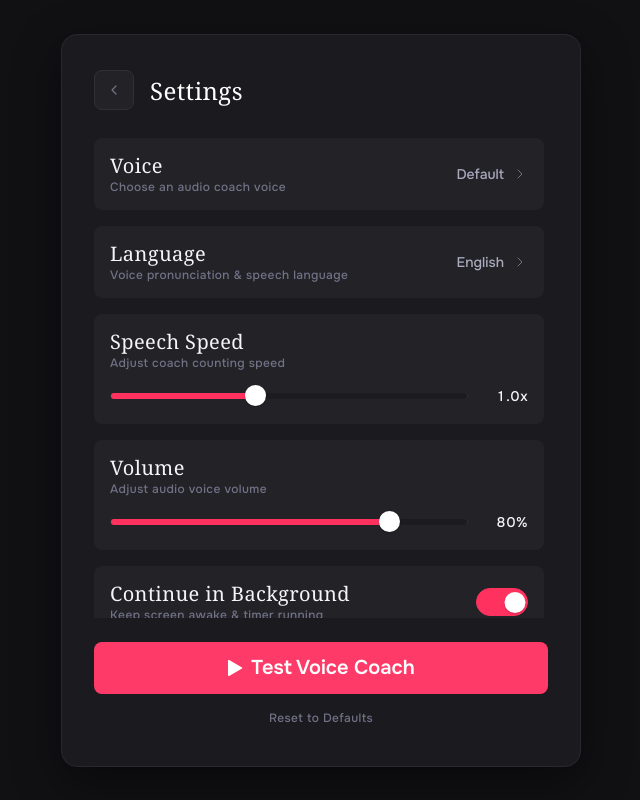
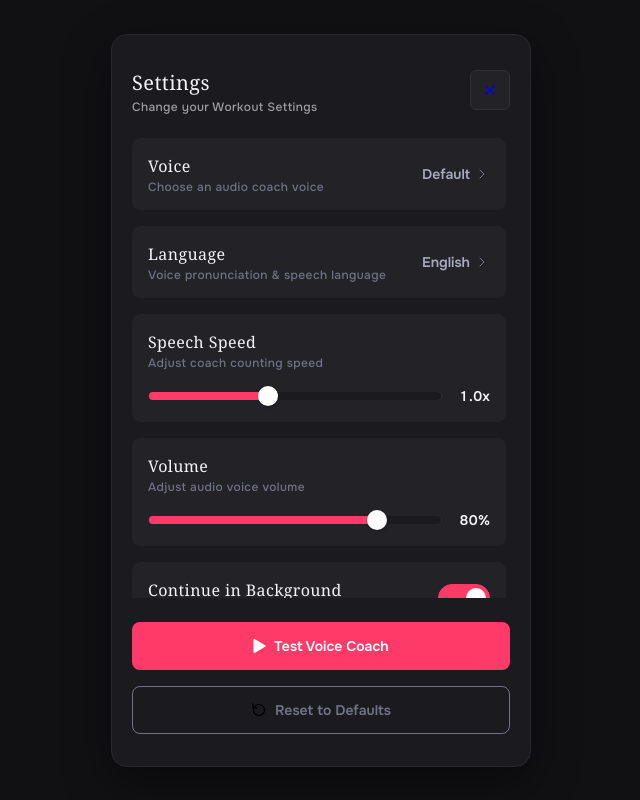
Before and after one commit to benjohnantony/Counter, a plain HTML site: page settings.html in a window 1280 px wide. Shown: the whole page, without its empty margins (319-959 px from the left). Drawn offline with Linux system fonts and the light colour scheme; a web font is replaced by a local one.

Commit message:
Directly sync Settings page with Figma file: exact padding, card spacing, typography, and button outlines

```diff
--- a/settings.html
+++ b/settings.html
@@ -10,7 +10,7 @@
   <style>
     /*
      * ━━━━━━━━━━━━━━━━━━━━━━━━━━━━━━━━━━━━━━━━━━━━━━━━━━━━━━━━━━━━━
-     *  FIGMA DESIGN SYSTEM — EXACT SPECIFICATION (520 × 733 px)
+     *  FIGMA EXTRACTED DESIGN SYSTEM — SETTINGS SCREEN (ID: 38:5133)
      * ━━━━━━━━━━━━━━━━━━━━━━━━━━━━━━━━━━━━━━━━━━━━━━━━━━━━━━━━━━━━━
      */
 
@@ -21,29 +21,28 @@
     }
 
     :root {
-      /* Colors */
+      /* Colors directly from Figma file */
       --bg:                   #1B1B1F; /* Main surface */
-      --card-surface:         #222227; /* Setting cards, inactive tabs, icon buttons */
-      --input-surface:        #1B1B20; /* Number steppers & inactive tracks */
+      --card-surface:         #222227; /* Setting cards, icon buttons */
+      --input-surface:        #1B1B1F; /* Inactive switch track, slider track */
       --outer-border:         #28282E; /* Main container outline */
       --control-border:       #303038; /* Inactive controls, steppers, icon buttons */
-      --primary-accent:       #FF315F; /* Selected tabs and enabled switches */
-      --primary-button:       #FE3B68; /* Main call to action */
-      --white:                #FFFFFF; /* Page title, primary-button text, switch thumb */
-      --primary-text:         #F5F5F7; /* Setting labels, values, light icons */
-      --secondary-text:       #AAAABF; /* Inactive tab labels, secondary values */
-      --subtitle-text:        #9E9E9F; /* Page subtitle */
-      --muted-text:           #727287; /* Helper text and secondary icons */
-      --close-btn-surface:    rgba(0, 0, 0, 0.16);
+      --primary-accent:       #FE3B68; /* Enabled switches, play icons, primary buttons */
+      --white:                #FFFFFF; /* White icons, primary button text */
+      --primary-text:         #F5F5F7; /* Setting titles, values */
+      --secondary-text:       #AAAABF; /* Navigation card values */
+      --subtitle-text:        #9E9E9F; /* Header subtitle */
+      --muted-text:           #727287; /* Descriptions, icons, reset button */
 
       /* Typography */
       --font-heading:         'Orelega One', Georgia, serif;
       --font-body:            'Onest', -apple-system, BlinkMacSystemFont, 'Segoe UI', Roboto, sans-serif;
 
       /* Radii */
+      --r-xs:                 6px;
       --r-sm:                 8px;
       --r-lg:                 16px;
-      --r-pill:               18px;
+      --r-pill:               360px;
 
       --transition:           0.15s ease;
     }
@@ -67,16 +66,17 @@
       padding: 16px;
     }
 
-    /* ── Main Container (Exact 520 × 733 px Reference Size) ─────── */
+    /* ── Main Container (Exact Figma: 375 × 989 px Baseline) ────── */
     .card {
       width: 100%;
-      max-width: 520px;
+      max-width: 420px;
       height: 733px;
+      max-height: calc(100dvh - 32px);
       margin: auto;
       background: var(--bg);
       border-radius: var(--r-lg); /* 16px */
       border: 1px solid var(--outer-border);
-      padding: 32px;
+      padding: 32px 20px; /* Pad: [T:32 R:20 B:32 L:20] from Figma */
       display: flex;
       flex-direction: column;
       box-sizing: border-box;
@@ -84,21 +84,48 @@
       box-shadow: 0 16px 48px rgba(0, 0, 0, 0.45);
     }
 
-    /* ── Header Bar (454 × 47 px) ───────────────────────────────── */
+    /* ── Group A: Header (Width 333 × 47 px, Gap 16 px) ─────────── */
     .header-bar {
       width: 100%;
       height: 47px;
       display: flex;
       align-items: center;
+      justify-content: space-between;
       gap: 16px;
       margin-bottom: 24px;
       flex-shrink: 0;
     }
 
-    .back-btn {
+    .header-text {
+      flex: 1;
+      display: flex;
+      flex-direction: column;
+      justify-content: center;
+      gap: 2px;
+    }
+
+    .header-title {
+      font-family: var(--font-heading);
+      font-weight: 400;
+      font-size: 20px;
+      line-height: 31px;
+      letter-spacing: 0.4px;
+      color: var(--primary-text); /* #F5F5F7 */
+    }
+
+    .header-subtitle {
+      font-family: var(--font-body);
+      font-weight: 500;
+      font-size: 12px;
+      line-height: 14px;
+      letter-spacing: 0.4px;
+      color: var(--subtitle-text); /* #9E9E9F */
+    }
+
+    .close-btn {
       width: 40px;
       height: 40px;
-      border-radius: var(--r-sm); /* 8px */
+      border-radius: var(--r-xs); /* 6px from Figma */
       background: var(--card-surface);
       border: 1px solid var(--control-border);
       display: grid;
@@ -109,32 +136,23 @@
       transition: background var(--transition), border-color var(--transition);
     }
 
-    .back-btn:hover {
+    .close-btn:hover {
       background: #2a2a32;
       border-color: #3e3e48;
     }
 
-    .back-btn svg {
+    .close-btn svg {
       width: 16px;
       height: 16px;
       stroke: var(--muted-text);
       transition: stroke var(--transition);
     }
 
-    .back-btn:hover svg {
+    .close-btn:hover svg {
       stroke: var(--primary-text);
     }
 
-    .header-title {
-      font-family: var(--font-heading);
-      font-weight: 400;
-      font-size: 24px;
-      line-height: 31px;
-      letter-spacing: 0.4px;
-      color: var(--white);
-    }
-
-    /* ── Settings Group List (Smooth scroll inside fixed card) ──── */
+    /* ── Group C: Settings List (Scrolls inside container, Gap 16 px) ── */
     .settings-list {
       flex: 1;
       min-height: 0;
@@ -142,7 +160,7 @@
       overflow-x: hidden;
       display: flex;
       flex-direction: column;
-      gap: 16px;
+      gap: 16px; /* Gap: 16px from Figma */
       padding-right: 4px;
       margin-bottom: 24px;
       scrollbar-width: thin;
@@ -162,7 +180,7 @@
       border-radius: 999px;
     }
 
-    /* ── Setting Item Card (454 × auto, Flat #222227) ───────────── */
+    /* Setting Card (Fill #222227, Radius 8px, Pad 16px, Gap 16px) */
     .setting-card {
       width: 100%;
       background: var(--card-surface); /* #222227 */
@@ -170,7 +188,7 @@
       padding: 16px;
       display: flex;
       flex-direction: column;
-      gap: 12px;
+      gap: 16px;
       border: none;
       box-shadow: none;
       box-sizing: border-box;
@@ -192,18 +210,22 @@
       justify-content: space-between;
       align-items: center;
       width: 100%;
+      gap: 16px;
     }
 
     .setting-info {
+      flex: 1;
       display: flex;
       flex-direction: column;
       justify-content: center;
+      gap: 2px;
+      min-width: 0;
     }
 
     .setting-title {
       font-family: var(--font-heading);
       font-weight: 400;
-      font-size: 20px;
+      font-size: 16px;
       line-height: 24px;
       letter-spacing: 0.4px;
       color: var(--primary-text); /* #F5F5F7 */
@@ -216,19 +238,20 @@
       line-height: 14px;
       letter-spacing: 0.4px;
       color: var(--muted-text); /* #727287 */
-      margin-top: 2px;
     }
 
     /* Right Action in Nav Card (Chevron & Value) */
     .setting-action {
       display: flex;
       align-items: center;
-      gap: 8px;
-      color: var(--secondary-text); /* #AAAABF */
+      gap: 4px; /* Gap: 4px from Figma */
+      color: var(--secondary-text);
       font-family: var(--font-body);
-      font-weight: 500;
+      font-weight: 600;
       font-size: 14px;
-      line-height: 14px;
+      line-height: 20px;
+      letter-spacing: 0;
+      flex-shrink: 0;
     }
 
     .chevron-icon {
@@ -247,18 +270,18 @@
       stroke: var(--primary-text);
     }
 
-    /* ── Range Slider Row ───────────────────────────────────────── */
+    /* ── Range Slider Row (Speech Speed & Volume) ───────────────── */
     .slider-row {
       display: flex;
       align-items: center;
-      gap: 16px;
-      margin-top: 2px;
+      gap: 16px; /* Gap: 16px from Figma Frame 1707479691 */
+      width: 100%;
     }
 
     .slider-track-wrap {
       flex: 1;
       position: relative;
-      height: 24px;
+      height: 20px;
       display: flex;
       align-items: center;
     }
@@ -267,8 +290,8 @@
       -webkit-appearance: none;
       appearance: none;
       width: 100%;
-      height: 6px;
-      border-radius: 999px;
+      height: 8px; /* Height: 8px from Figma */
+      border-radius: var(--r-pill); /* 360px */
       background: var(--input-surface);
       border: 1px solid var(--control-border);
       outline: none;
@@ -278,58 +301,59 @@
     }
 
     .custom-slider::-webkit-slider-runnable-track {
-      height: 6px;
-      border-radius: 999px;
+      height: 8px;
+      border-radius: var(--r-pill);
       background: linear-gradient(to right, var(--primary-accent) var(--slider-pct, 50%), var(--input-surface) var(--slider-pct, 50%));
     }
 
     .custom-slider::-moz-range-track {
-      height: 6px;
-      border-radius: 999px;
+      height: 8px;
+      border-radius: var(--r-pill);
       background: linear-gradient(to right, var(--primary-accent) var(--slider-pct, 50%), var(--input-surface) var(--slider-pct, 50%));
     }
 
     .custom-slider::-webkit-slider-thumb {
       -webkit-appearance: none;
       appearance: none;
-      width: 21px;
-      height: 21px;
+      width: 20px;
+      height: 20px;
       border-radius: 50%;
       background: var(--white);
-      box-shadow: 0 1px 2px rgba(0, 0, 0, 0.188);
+      box-shadow: 0 1px 3px rgba(0, 0, 0, 0.25);
       cursor: pointer;
-      margin-top: -8px;
+      margin-top: -6px;
       transition: transform 0.1s ease;
     }
 
     .custom-slider::-moz-range-thumb {
-      width: 21px;
-      height: 21px;
+      width: 20px;
+      height: 20px;
       border-radius: 50%;
       background: var(--white);
       border: none;
-      box-shadow: 0 1px 2px rgba(0, 0, 0, 0.188);
+      box-shadow: 0 1px 3px rgba(0, 0, 0, 0.25);
       cursor: pointer;
       transition: transform 0.1s ease;
     }
 
     .custom-slider:active::-webkit-slider-thumb {
-      transform: scale(1.1);
+      transform: scale(1.15);
     }
 
     .slider-val-label {
       font-family: var(--font-body);
-      font-weight: 500;
+      font-weight: 600;
       font-size: 14px;
-      line-height: 14px;
-      letter-spacing: 0.4px;
+      line-height: 20px;
+      letter-spacing: 0;
       color: var(--primary-text);
-      min-width: 44px;
+      min-width: 32px;
       text-align: right;
       font-variant-numeric: tabular-nums;
+      flex-shrink: 0;
     }
 
-    /* ── Switch Pattern (Track: 52 × 28 px, Pill Radius 18px) ───── */
+    /* ── Switch Pattern (52 × 28 px, Fill #FE3B68, Thumb 20 × 20 px) ── */
     .switch-wrap {
       width: 52px;
       height: 28px;
@@ -358,7 +382,7 @@
       inset: 0;
       width: 52px;
       height: 28px;
-      border-radius: var(--r-pill); /* 18px pill shape */
+      border-radius: var(--r-pill); /* 360px */
       background: var(--input-surface);
       border: 1px solid var(--control-border);
       transition: background var(--transition), border-color var(--transition);
@@ -368,24 +392,24 @@
 
     .switch-thumb {
       position: absolute;
-      width: 21px;
-      height: 21px;
+      width: 20px;
+      height: 20px;
       border-radius: 50%;
       background: var(--white);
-      top: 3.5px;
-      left: 3.5px;
+      top: 3px;
+      left: 3px;
       transition: transform var(--transition);
       box-shadow: 0 1px 2px rgba(0, 0, 0, 0.188);
       pointer-events: none;
     }
 
     .switch-input:checked + .switch-track {
-      background: var(--primary-accent); /* #FF315F */
+      background: var(--primary-accent); /* #FE3B68 */
       border-color: var(--primary-accent);
     }
 
     .switch-input:checked + .switch-track .switch-thumb {
-      transform: translateX(23.5px); /* Position x27, y3.5 inside track */
+      transform: translateX(24px);
     }
 
     .switch-input:focus-visible + .switch-track {
@@ -393,17 +417,19 @@
       outline-offset: 2px;
     }
 
-    /* ── Primary Action Button (454 × 52 px) ─────────────────────── */
-    .preview-btn-wrap {
-      width: 100%;
-      height: 52px;
+    /* ── Group D: Bottom Action Buttons (Frame 1707479677, Gap 16 px) ── */
+    .actions-group {
+      display: flex;
+      flex-direction: column;
+      gap: 16px; /* Gap: 16px from Figma */
       flex-shrink: 0;
     }
 
-    .preview-btn {
+    /* 1. Primary Button (Test Voice Coach: 333 × 48 px, Fill #FE3B68) */
+    .btn-primary {
       width: 100%;
-      height: 52px;
-      background: var(--primary-button); /* #FE3B68 */
+      height: 48px;
+      background: var(--primary-accent); /* #FE3B68 */
       border-radius: var(--r-sm); /* 8px */
       border: none;
       box-shadow: none;
@@ -411,60 +437,91 @@
       display: flex;
       align-items: center;
       justify-content: center;
-      gap: 8px;
+      gap: 8px; /* Gap: 8px */
       cursor: pointer;
       text-decoration: none;
       transition: opacity var(--transition), transform var(--transition);
       -webkit-tap-highlight-color: transparent;
     }
 
-    .preview-btn:hover {
+    .btn-primary:hover {
       opacity: 0.94;
     }
 
-    .preview-btn:active {
+    .btn-primary:active {
       transform: scale(0.99);
     }
 
-    .preview-btn svg {
-      width: 16px;
-      height: 20px;
+    /* Play Icon: 12.6 × 16 px, radius 0.8px */
+    .btn-primary svg {
+      width: 13px;
+      height: 16px;
       display: block;
       flex-shrink: 0;
     }
 
-    .preview-btn span {
+    .btn-primary span {
       font-family: var(--font-body);
       font-weight: 600;
-      font-size: 20px;
+      font-size: 14px;
       line-height: 16px;
       letter-spacing: 0;
       color: var(--white);
     }
 
-    .preview-btn.playing {
-      background: #e82956;
+    /* 2. Secondary Button (Reset to Defaults: 333 × 48 px, Stroke #727287) */
+    .btn-secondary {
+      width: 100%;
+      height: 48px;
+      background: transparent;
+      border: 1px solid var(--muted-text); /* Stroke: #727287 1.0px */
+      border-radius: var(--r-sm); /* 8px */
+      padding: 16px;
+      display: flex;
+      align-items: center;
+      justify-content: center;
+      gap: 8px; /* Gap: 8px */
+      cursor: pointer;
+      text-decoration: none;
+      transition: background var(--transition), border-color var(--transition), color var(--transition);
+      -webkit-tap-highlight-color: transparent;
     }
 
-    /* ── Reset Text Link ────────────────────────────────────────── */
-    .reset-btn {
+    .btn-secondary:hover {
+      background: rgba(114, 114, 135, 0.12);
+      border-color: var(--primary-text);
+      color: var(--primary-text);
+    }
+
+    .btn-secondary:active {
+      transform: scale(0.99);
+    }
+
+    .btn-secondary svg {
+      width: 16px;
+      height: 16px;
+      stroke: var(--muted-text);
+      transition: stroke var(--transition);
+      display: block;
       flex-shrink: 0;
-      background: transparent;
-      border: none;
-      color: var(--muted-text);
+    }
+
+    .btn-secondary:hover svg {
+      stroke: var(--primary-text);
+    }
+
+    .btn-secondary span {
       font-family: var(--font-body);
-      font-size: 12px;
-      font-weight: 500;
-      letter-spacing: 0.4px;
-      text-align: center;
-      cursor: pointer;
-      padding: 8px;
-      margin-top: 8px;
+      font-weight: 600;
+      font-size: 14px;
+      line-height: 16px;
+      letter-spacing: 0;
+      color: var(--muted-text); /* #727287 */
       transition: color var(--transition);
     }
 
-    .reset-btn:hover {
-      color: var(--primary-accent);
+    .btn-secondary:hover span {
+      color: var(--primary-text);
     }
 
     /* ── Bottom Sheet Selection Modal ───────────────────────────── */
@@ -490,13 +547,13 @@
 
     .sheet-card {
       width: 100%;
-      max-width: 520px;
+      max-width: 420px;
       max-height: 80vh;
       background: var(--bg);
       border: 1px solid var(--outer-border);
       border-bottom: none;
       border-radius: var(--r-lg) var(--r-lg) 0 0;
-      padding: 16px 24px 32px;
+      padding: 16px 20px 32px;
       display: flex;
       flex-direction: column;
       transform: translateY(100%);
@@ -530,7 +587,7 @@
       font-size: 20px;
       font-weight: 400;
       letter-spacing: 0.4px;
-      color: var(--white);
+      color: var(--primary-text);
     }
 
     .sheet-close-btn {
@@ -586,7 +643,7 @@
 
     .sheet-item.selected {
       border-color: var(--primary-accent);
-      background: rgba(255, 49, 95, 0.12);
+      background: rgba(254, 59, 104, 0.12);
     }
 
     .sheet-item-left {
@@ -620,7 +677,7 @@
     }
 
     /* ── Responsive Viewports ────────────────────────────────────── */
-    @media (max-width: 540px) {
+    @media (max-width: 520px) {
       body {
         padding: 0;
         align-items: stretch;
@@ -642,16 +699,20 @@
 
 <main class="card" aria-label="Settings Configuration">
 
-  <!-- Header Bar (454 × 47 px) -->
+  <!-- Group A: Header (333 × 47 px) -->
   <header class="header-bar">
-    <a href="index.html" class="back-btn" id="back-btn" aria-label="Back" onclick="if (history.length > 1) { history.back(); return false; }">
-      <svg viewBox="0 0 24 24" fill="none" stroke-width="1.8" stroke-linecap="round" stroke-linejoin="round" aria-hidden="true">
-        <polyline points="15 18 9 12 15 6"/>
+    <div class="header-text">
+      <h1 class="header-title">Settings</h1>
+      <p class="header-subtitle">Change your Workout Settings</p>
+    </div>
+    <a href="index.html" class="close-btn" id="back-btn" aria-label="Close settings" onclick="if (history.length > 1) { history.back(); return false; }">
+      <svg viewBox="0 0 16 16" fill="none" aria-hidden="true">
+        <path d="M4 4L12 12M12 4L4 12" stroke="currentColor" stroke-width="1.5" stroke-linecap="round"/>
       </svg>
     </a>
-    <h1 class="header-title">Settings</h1>
   </header>
 
+  <!-- Group C: Settings List -->
   <div class="settings-list">
 
     <!-- 1. Voice -->
@@ -718,7 +779,7 @@
       </div>
     </div>
 
-    <!-- 5. Keep Screen Awake / Continue in background -->
+    <!-- 5. Continue in Background -->
     <div class="setting-card">
       <div class="setting-header-row">
         <div class="setting-info">
@@ -736,7 +797,7 @@
       </div>
     </div>
 
-    <!-- 6. Voice Commands Hands-Free Control -->
+    <!-- 6. Voice Commands -->
     <div class="setting-card">
       <div class="setting-header-row">
         <div class="setting-info">
@@ -754,7 +815,7 @@
       </div>
     </div>
 
-    <!-- 7. Audio Countdown Beeps -->
+    <!-- 7. Countdown Beeps -->
     <div class="setting-card">
       <div class="setting-header-row">
         <div class="setting-info">
@@ -774,20 +835,24 @@
 
   </div><!-- /settings-list -->
 
-  <!-- Preview Sound Button (454 × 52 px) -->
-  <div class="preview-btn-wrap">
-    <button class="preview-btn" id="btn-preview-coach" aria-label="Test Voice Coach">
-      <svg viewBox="0 0 16 20" fill="none" aria-hidden="true">
-        <path d="M14.6 9.14a1 1 0 0 1 0 1.72L2.6 17.86A1 1 0 0 1 1 17V3a1 1 0 0 1 1.6-.86l12 7z" fill="#FFFFFF"/>
+  <!-- Group D: Bottom Action Buttons (Frame 1707479677, Gap 16 px) -->
+  <footer class="actions-group">
+    <!-- 1. Primary Button: Test Voice Coach -->
+    <button class="btn-primary" id="btn-preview-coach" aria-label="Test Voice Coach">
+      <svg viewBox="0 0 13 16" fill="none" aria-hidden="true">
+        <path d="M12.1 7.14a1 1 0 0 1 0 1.72L2.1 14.86A1 1 0 0 1 0.5 14V2a1 1 0 0 1 1.6-.86l10 6z" fill="#FFFFFF"/>
       </svg>
       <span id="preview-btn-text">Test Voice Coach</span>
     </button>
-  </div>
 
-  <!-- Reset Button -->
-  <button class="reset-btn" id="btn-reset" aria-label="Reset all settings to default">
-    Reset to Defaults
-  </button>
+    <!-- 2. Secondary Button: Reset to Defaults -->
+    <button class="btn-secondary" id="btn-reset" aria-label="Reset all settings to default">
+      <svg viewBox="0 0 16 16" fill="none" aria-hidden="true">
+        <path d="M2.5 8a5.5 5.5 0 1 0 1.6-3.9L2 6M2 2v4h4" stroke="currentColor" stroke-width="1.3" stroke-linecap="round" stroke-linejoin="round"/>
+      </svg>
+      <span>Reset to Defaults</span>
+    </button>
+  </footer>
 
 </main>
 
@@ -799,9 +864,7 @@
       <h3 id="voice-modal-title">Select Voice</h3>
       <button class="sheet-close-btn" id="btn-close-voice" aria-label="Close voice picker">&times;</button>
     </div>
-    <div class="sheet-list" id="voice-list">
-      <!-- Populated dynamically with available browser voices -->
-    </div>
+    <div class="sheet-list" id="voice-list"></div>
   </div>
 </div>
 
@@ -813,9 +876,7 @@
       <h3 id="lang-modal-title">Select Language</h3>
       <button class="sheet-close-btn" id="btn-close-lang" aria-label="Close language picker">&times;</button>
     </div>
-    <div class="sheet-list" id="lang-list">
-      <!-- Populated dynamically -->
-    </div>
+    <div class="sheet-list" id="lang-list"></div>
   </div>
 </div>
 
@@ -916,7 +977,6 @@
     toggleBeeps.checked    = !!currentSettings.countdownBeeps;
   }
 
-  // Speed slider handler
   sliderSpeed.addEventListener('input', () => {
     const val = parseFloat(sliderSpeed.value);
     currentSettings.speed = val;
@@ -925,7 +985,6 @@
     saveSettings();
   });
 
-  // Volume slider handler
   sliderVolume.addEventListener('input', () => {
     const val = parseInt(sliderVolume.value, 10);
     currentSettings.volume = val;
@@ -934,7 +993,6 @@
     saveSettings();
   });
 
-  // Toggles
   toggleWakelock.addEventListener('change', () => {
     currentSettings.keepScreenAwake = toggleWakelock.checked;
     saveSettings();
@@ -984,7 +1042,6 @@
   function populateVoiceList() {
     voiceListEl.innerHTML = '';
 
-    // Option 1: System Default
     const defaultItem = document.createElement('div');
     defaultItem.className = `sheet-item ${currentSettings.voiceURI === 'default' ? 'selected' : ''}`;
     defaultItem.innerHTML = `
@@ -1004,7 +1061,6 @@
     };
     voiceListEl.appendChild(defaultItem);
 
-    // Filtered or all available voices
     const currentLangPrefix = currentSettings.language.split('-')[0];
     const filteredVoices = availableVoices.filter(v => v.lang.startsWith(currentLangPrefix));
     const voicesToShow = filteredVoices.length > 0 ? filteredVoices : availableVoices;
```
